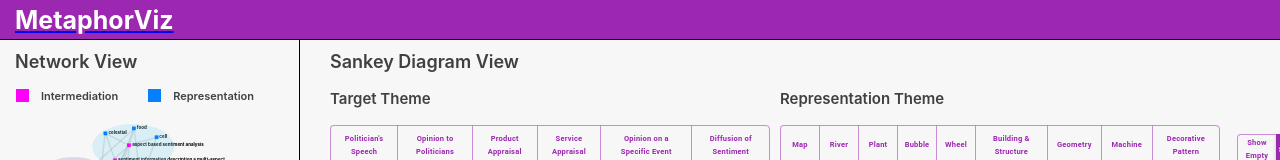
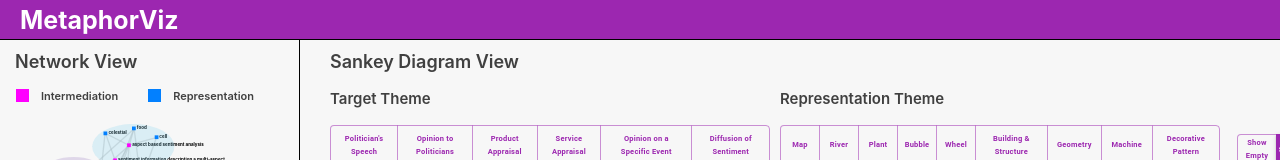
Before and after one commit to hm00081/metaphorVis, a React (Create React App) app: page / in a window 1280 px wide. Shown: the top 160 px of the page. Built offline with nearby package versions, Linux system fonts and the light colour scheme.

Commit message:
Header수정

```diff
--- a/src/components/Header/Header.tsx
+++ b/src/components/Header/Header.tsx
@@ -2,7 +2,7 @@ import style from './index.module.scss';
 
 export default function Header() {
     return (
-        <a className={style.mainLink} href="/">
+        <a className={style.mainLink} href="/metaphorViz">
             <div className={style.navi}>MetaphorViz</div>
         </a>
     );
--- a/src/components/Header/index.module.scss
+++ b/src/components/Header/index.module.scss
@@ -1,16 +1,17 @@
 $navi: #9c27b0;
 
+.mainLink {
+    text-decoration: none;
+}
 .navi {
     display: flex;
     width: 100%;
     height: 40px;
     background-color: $navi;
-
     color: white;
     font-weight: 700;
     font-size: 25px;
-
-    padding-left: 15px;
+    padding-left: 20px;
     align-items: center;
     border-bottom: 1px solid black;
 }
```
